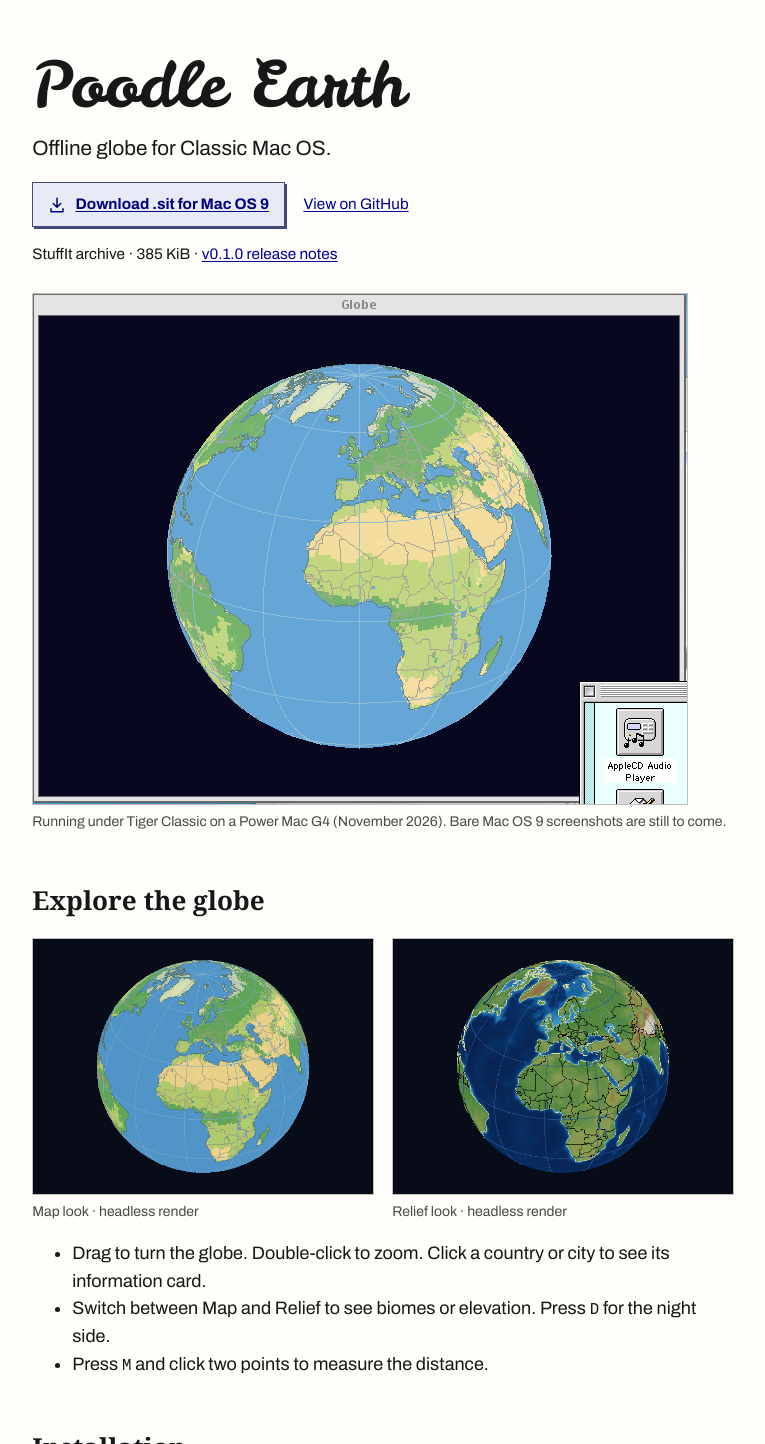
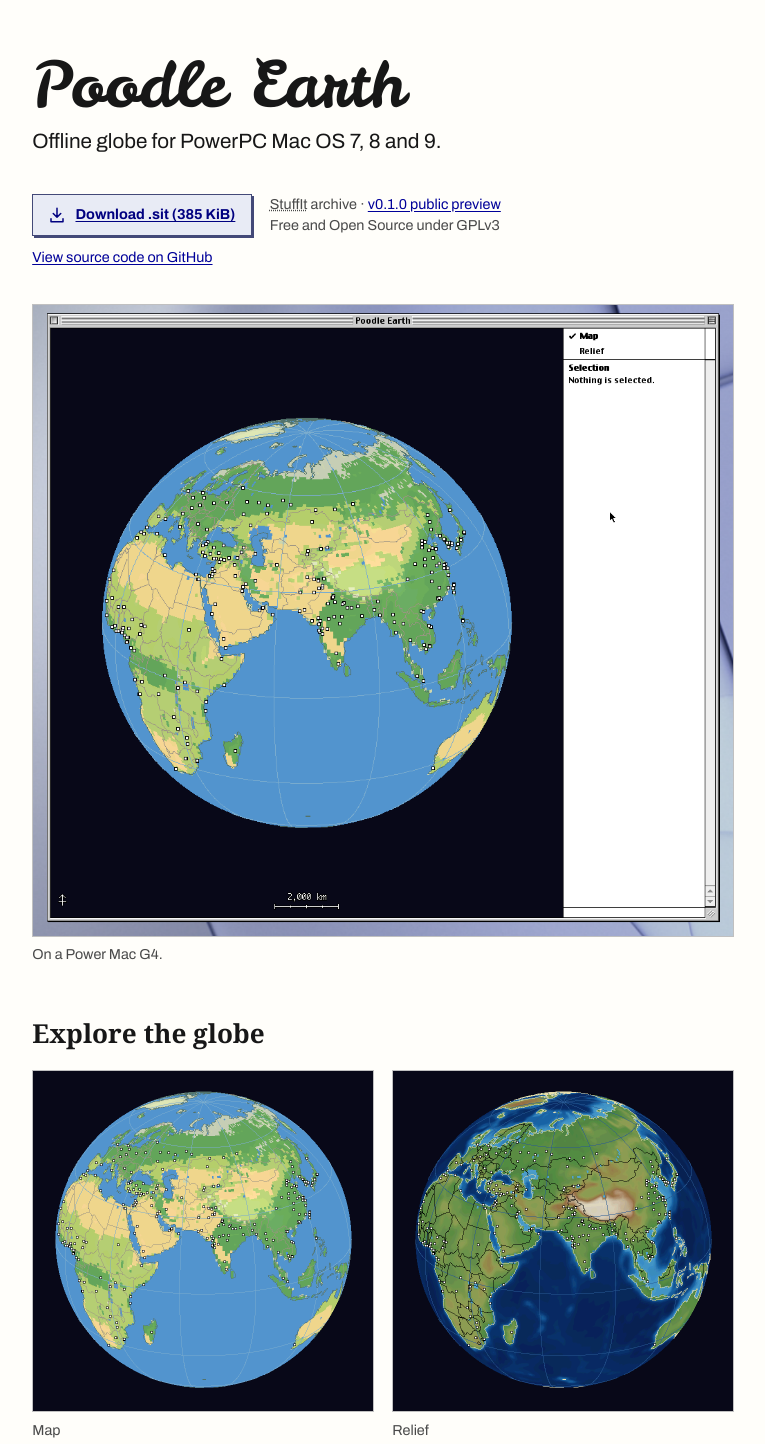
Before and after one commit to jackwillis/globe, a plain HTML site: page site/index.html in a window 1280 px wide. Shown: the top 1444 px of the page, without its empty margins (19-784 px from the left). Drawn offline with Linux system fonts and the light colour scheme.

Commit message:
Site: authentic Mac OS 9 screenshots, shorter copy and provenance (#192)
Refs #118, #129. Genuine G4 captures replace the Tiger Classic hero and headless renders; masters and provenance in docs/images/os9.

Co-Authored-By: Claude Sonnet 5.5 <noreply@anthropic.com>

```diff
--- a/site/index.html
+++ b/site/index.html
@@ -4,8 +4,8 @@
 <head>
   <meta charset="utf-8">
   <meta name="viewport" content="width=device-width, initial-scale=1">
-  <meta name="description" content="Download Poodle Earth, a free offline globe for PowerPC Macs running Mac OS 9.">
-  <title>Poodle Earth — An offline atlas for Mac OS 9</title>
+  <meta name="description" content="Download Poodle Earth, a free offline globe for PowerPC Macs.">
+  <title>Poodle Earth — Offline globe for PowerPC Macs</title>
   <link rel="stylesheet" href="https://fonts.googleapis.com/css2?family=Archivo:wght@400;700&amp;family=Leckerli+One&amp;display=swap">
   <link rel="stylesheet" href="./poodle-earth.css">
 </head>
@@ -16,21 +16,21 @@
       <div class="wrap hero-grid">
         <div>
           <h1>Poodle Earth</h1>
-          <p class="intro">Offline globe for Classic Mac OS.</p>
+          <p class="intro">Offline globe for PowerPC Mac OS 7, 8 and 9.</p>
           <div class="actions">
             <a class="button primary" href="https://github.com/jackwillis/globe/releases/download/v0.1.0/PoodleEarth-0.1.0-5e13400.sit">
               <svg class="download-icon" aria-hidden="true" focusable="false" width="18" height="18" viewBox="0 0 24 24" fill="none" stroke="currentColor" stroke-width="2" stroke-linecap="round" stroke-linejoin="round">
                 <path d="M12 3v12m-5-5 5 5 5-5M4 17v4h16v-4"/>
               </svg>
-              <span>Download .sit for Mac OS 9</span>
+              <span>Download .sit (385 KiB)</span>
             </a>
-            <a class="button secondary" href="https://github.com/jackwillis/globe">View on GitHub</a>
+            <span class="release"><abbr title="StuffIt is the archive format Classic Macs use. Open the .sit file with StuffIt Expander.">StuffIt</abbr> archive · <a href="https://github.com/jackwillis/globe/releases/tag/v0.1.0">v0.1.0 public preview</a><br>Free and Open Source under GPLv3</span>
           </div>
-          <p class="release">StuffIt archive · 385 KiB · <a href="https://github.com/jackwillis/globe/releases/tag/v0.1.0">v0.1.0 release notes</a></p>
+          <p class="source"><a href="https://github.com/jackwillis/globe">View source code on GitHub</a></p>
         </div>
         <figure class="hero-shot">
-          <img src="./images/os9-tiger-classic.png" alt="Poodle Earth running in the Mac OS 9 Classic environment under Mac OS X Tiger on a Power Mac G4." decoding="async">
-          <figcaption>Running under Tiger Classic on a Power Mac G4 (November 2026). Bare Mac OS 9 screenshots are still to come.</figcaption>
+          <img src="./images/os9-hero-map.png" width="1012" height="912" decoding="async" alt="Poodle Earth window: a globe in the Map look, centred on Asia, beside an information pane.">
+          <figcaption>On a Power Mac G4.</figcaption>
         </figure>
       </div>
     </div>
@@ -38,16 +38,20 @@
     <div class="wrap content">
       <section aria-labelledby="explore">
         <h2 id="explore">Explore the globe</h2>
-        <div class="look-gallery" aria-label="Map and Relief previews">
+        <div class="look-gallery" aria-label="Map and Relief looks">
           <figure>
-            <img src="./images/map.png" width="640" height="480" loading="lazy" decoding="async" alt="Map view of Africa and Europe with biome-tinted land and blue ocean.">
-            <figcaption>Map look · headless render</figcaption>
+            <img src="./images/os9-map.png" width="680" height="680" loading="lazy" decoding="async" alt="The globe in the Map look: land tinted by biome, blue oceans, cities as white squares.">
+            <figcaption>Map</figcaption>
           </figure>
           <figure>
-            <img src="./images/relief.png" width="640" height="480" loading="lazy" decoding="async" alt="Relief view of Africa and Europe using elevation-based land colors.">
-            <figcaption>Relief look · headless render</figcaption>
+            <img src="./images/os9-relief.png" width="680" height="680" loading="lazy" decoding="async" alt="The same view in the Relief look: land shaded by elevation, with country borders.">
+            <figcaption>Relief</figcaption>
           </figure>
         </div>
+        <figure class="select-shot">
+          <img src="./images/os9-country-selected.png" width="972" height="878" loading="lazy" decoding="async" alt="Laos outlined in orange on the Relief globe, with its information in the pane at right.">
+          <figcaption>Click a country to read about it.</figcaption>
+        </figure>
         <ul>
           <li>Drag to turn the globe. Double-click to zoom. Click a country or city to see its information card.</li>
           <li>Switch between Map and Relief to see biomes or elevation. Press <kbd>D</kbd> for the night side.</li>
@@ -57,7 +61,7 @@
 
       <section aria-labelledby="install">
         <h2 id="install">Installation</h2>
-        <p>PowerPC Mac · tested on Mac OS 9.2.2 · 24 MB app memory (12 MB minimum).</p>
+        <p>PowerPC Mac · 24 MB app memory (12 MB minimum).</p>
         <ol>
           <li>Open the .sit file with StuffIt Expander.</li>
           <li>Copy the folder to your hard disk and open Poodle Earth.</li>
@@ -71,21 +75,23 @@
       </section>
       <section aria-labelledby="platforms">
         <h2 id="platforms">Platforms</h2>
-        <p>The current download is for Mac OS 9 on PowerPC. You can also <a href="https://github.com/jackwillis/globe/blob/main/README.md">build from source for NetBSD with X11</a>.</p>
+        <p>The download is for PowerPC Macs. You can also <a href="https://github.com/jackwillis/globe/blob/main/README.md">build from source for NetBSD and Linux with X11</a>.</p>
+        <p>Also tested in the Infinite Mac emulator on PowerPC Mac OS 7.1.2 and later.</p>
       </section>
     </div>
   </main>
 
   <footer class="footer">
     <div class="wrap">
-      <h2 id="project">Project links</h2>
-      <p>Free software under the <a href="https://github.com/jackwillis/globe/blob/v0.1.0/LICENSE">GNU GPL, version 3 or later</a>.</p>
-      <ul>
-        <li><a href="https://github.com/jackwillis/globe/releases/download/v0.1.0/PoodleEarth-0.1.0-5e13400-source.tar.gz">Source archive for v0.1.0</a></li>
-        <li><a href="https://github.com/jackwillis/globe/blob/v0.1.0/data/DATA-CREDITS.txt">Data credits</a></li>
-        <li><a href="https://github.com/jackwillis/globe/issues">Report an issue</a></li>
-        <li><a href="https://github.com/jackwillis/globe/blob/main/CONTRIBUTING.md">Contributing guide</a></li>
-      </ul>
+      <nav aria-label="Project links">
+        <ul>
+          <li><a href="https://github.com/jackwillis/globe/releases/download/v0.1.0/PoodleEarth-0.1.0-5e13400-source.tar.gz">Source</a></li>
+          <li><a href="https://github.com/jackwillis/globe/blob/v0.1.0/LICENSE">License</a></li>
+          <li><a href="https://github.com/jackwillis/globe/blob/v0.1.0/data/DATA-CREDITS.txt">Data credits</a></li>
+          <li><a href="https://github.com/jackwillis/globe/blob/main/CONTRIBUTING.md">Contributing</a></li>
+          <li><a href="https://github.com/jackwillis/globe/issues">Report an issue</a></li>
+        </ul>
+      </nav>
     </div>
   </footer>
 </body>
--- a/site/poodle-earth.css
+++ b/site/poodle-earth.css
@@ -2,6 +2,8 @@
 
 :root {
   color-scheme: light;
+  --small: .8rem;
+  --muted: #4a4a4a;
   font: 112.5%/1.55 "Archivo", "Geneva", "Lucida Grande", "Lucida Sans Unicode", Verdana, system-ui, sans-serif;
   color: #171717;
   background: #fffefa;
@@ -35,14 +37,17 @@ a:hover { text-decoration-thickness: .13em; }
   align-items: center;
   gap: .25rem 1rem;
 }
-.actions, .release { font-size: .85rem; }
+/* One small size for secondary text: buttons row, release line, captions, footer. */
+.actions, .release, .source, figcaption, .footer { font-size: var(--small); line-height: 1.45; }
+.release, figcaption { color: var(--muted); }
+.release { flex: 1 1 12rem; }
 .hero-grid { padding-top: clamp(1.5rem, 5vw, 2.75rem); }
 h1, h2 { font-family: Georgia, "Times New Roman", serif; line-height: 1.12; }
 h1 { font-family: "Leckerli One", Georgia, "Times New Roman", serif; font-weight: 400; font-size: clamp(2.25rem, 8vw, 3.5rem); margin: 0; }
 h2 { font-size: 1.45rem; margin: 0; }
 p, ol { margin: .65rem 0 0; }
-.intro { font-size: 1.15rem; }
-.actions { margin-top: 1rem; }
+.intro { font-size: 1.15rem; margin-top: .3rem; }
+.actions { margin-top: 2rem; }
 .button { display: inline-block; max-width: 100%; padding-block: .55rem; }
 .button.primary {
   display: inline-flex;
@@ -58,15 +63,17 @@ p, ol { margin: .65rem 0 0; }
   padding-inline: .85rem;
   font-weight: bold;
 }
-.release { margin-top: .85rem; }
+.source { margin-top: .6rem; }
 
 kbd { font-size: 1.08em; }
+abbr[title] { cursor: help; }
 
 img { display: block; max-width: 100%; height: auto; }
 figure { margin: 0; }
-.hero-shot { margin-top: 1.5rem; }
-.hero-shot img, .look-gallery img { border: 1px solid #c0c0c0; }
-figcaption { font-size: .78rem; line-height: 1.4; color: #4a4a4a; margin-top: .4rem; }
+.hero-shot { margin-top: 2rem; }
+.hero-shot img, .look-gallery img, .select-shot img { border: 1px solid #c0c0c0; }
+figcaption { margin-top: .4rem; }
+.select-shot { margin-top: 1rem; }
 .look-gallery { display: grid; grid-template-columns: repeat(2, minmax(0, 1fr)); gap: 1rem; margin-top: 1.25rem; }
 @media (max-width: 32rem) {
   .look-gallery { grid-template-columns: 1fr; }
@@ -75,4 +82,5 @@ figcaption { font-size: .78rem; line-height: 1.4; color: #4a4a4a; margin-top: .4
 .content { padding-block: clamp(2rem, 5vw, 3rem); }
 .content section + section { margin-top: clamp(2rem, 5vw, 3rem); }
 ol { padding-inline-start: 1.5rem; }
-.footer .wrap { border-top: 1px solid #888; padding-block: 1.5rem 2rem; }
+.footer .wrap { border-top: 1px solid #888; padding-block: 1.25rem 2rem; }
+.footer ul { display: flex; flex-wrap: wrap; gap: .25rem 1.25rem; margin: 0; padding: 0; list-style: none; }
```
Also changed, not shown: docs/images/os9/about.png (added), docs/images/os9/controls-night-side.png (added), docs/images/os9/country-selected.png (added), docs/images/os9/map-window.png (added), docs/images/os9/memory-alert.png (added), docs/images/os9/preferences-measure.png (added), docs/images/os9/relief-window.png (added), site/images/map.png (deleted), site/images/os9-country-selected.png (added), site/images/os9-hero-map.png (added), site/images/os9-map.png (added), site/images/os9-relief.png (added), site/images/os9-tiger-classic.png (deleted), site/images/relief.png (deleted), 2 other files.
